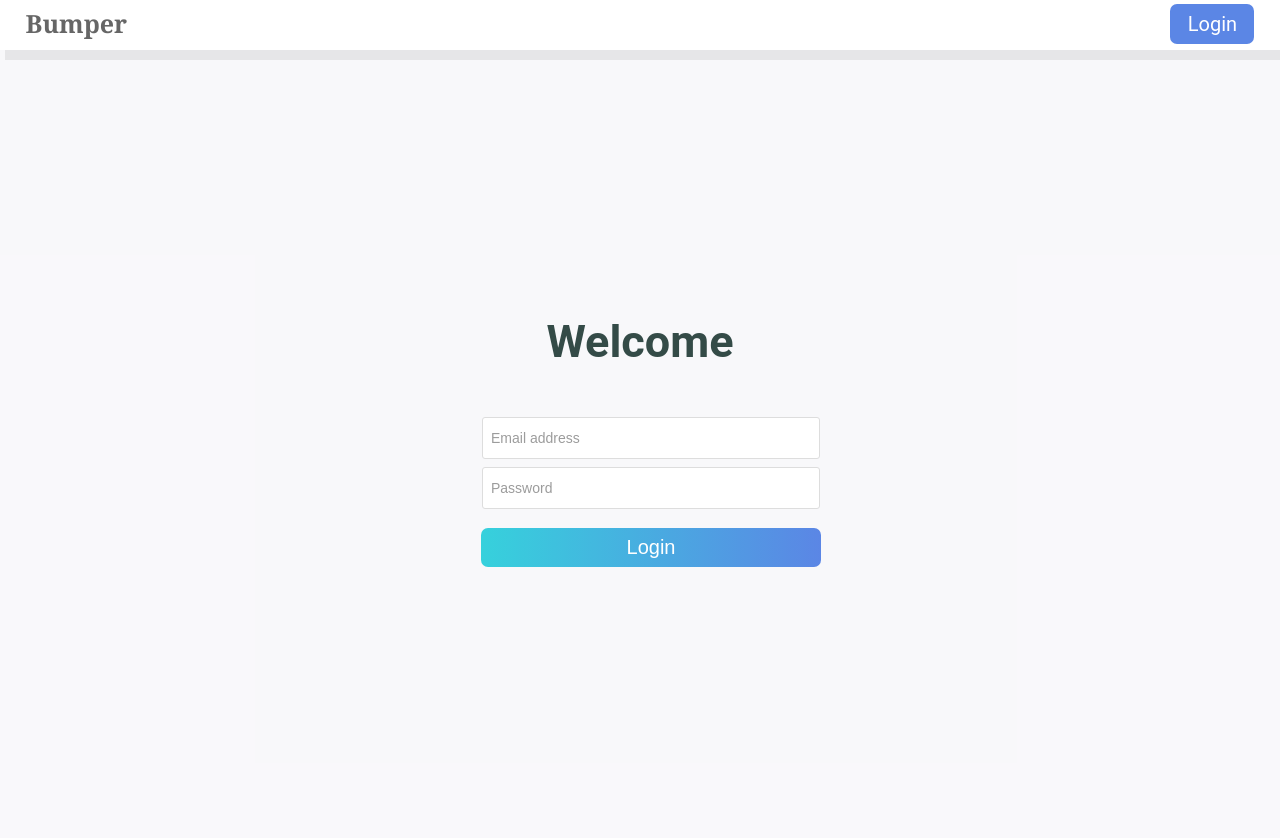
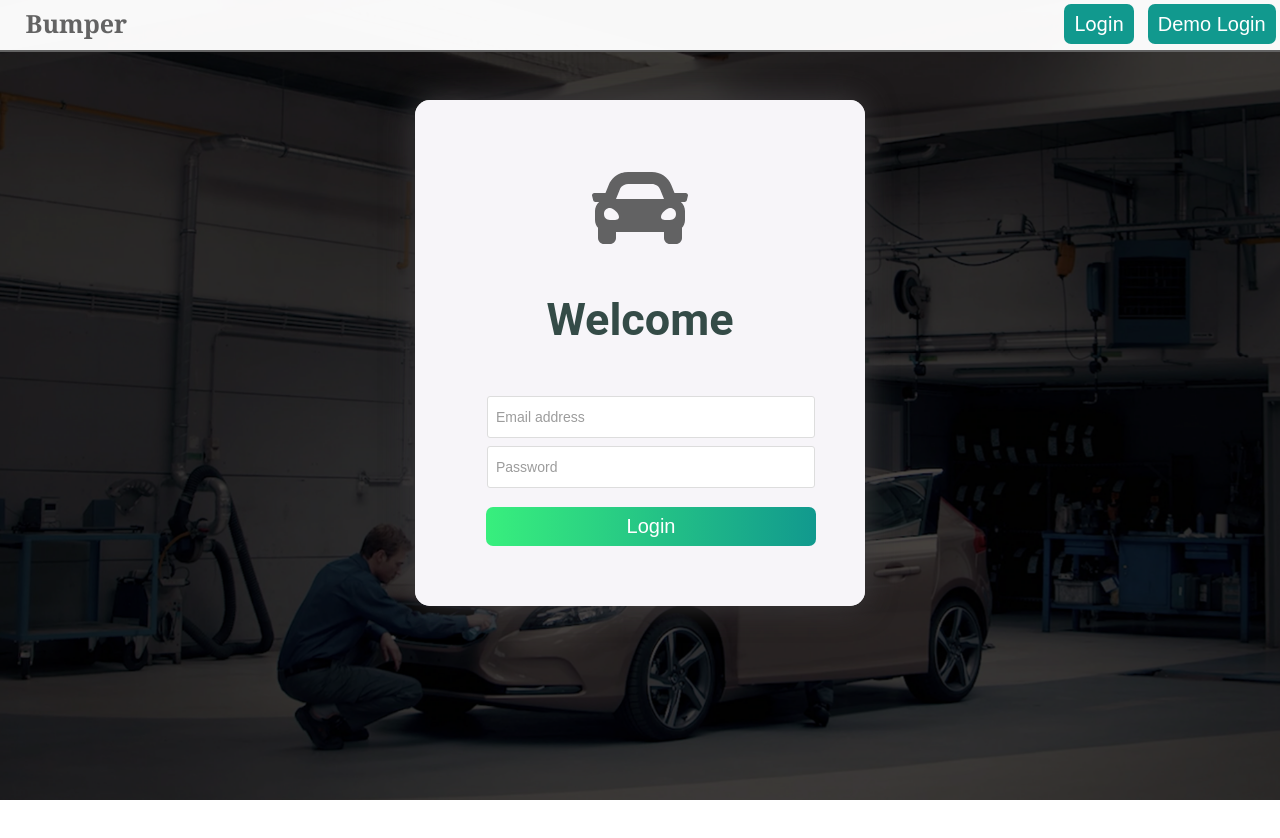
Before and after one commit to Akhtam/bumper, a React (Create React App) app in the folder frontend/: page /#/login in a window 1280 px wide. Shown: the top 838 px of the page. After the commit the page ends 800 px from the top, so only its background shows below. Built offline with nearby package versions, Linux system fonts and the light colour scheme.

Commit message:
style register login and edit pages

```diff
--- a/frontend/src/components/navbar/Navbar.js
+++ b/frontend/src/components/navbar/Navbar.js
@@ -1,11 +1,34 @@
 import React from "react";
 import { connect } from "react-redux";
-import { logout } from "../../actions/sessionActions";
+import { logout, login } from "../../actions/sessionActions";
 import { Link } from "react-router-dom";
 import "./Navbar.scss";
-import {dropdownFunction} from "../dropdown/dropdown";
+import { dropdownFunction } from "../dropdown/dropdown";
 
 class Navbar extends React.Component {
+  constructor(props) {
+    super(props);
+    this.state = {
+      email: "",
+      password: ""
+    };
+
+    this.demoLogin = this.demoLogin.bind(this);
+  }
+
+  demoLogin() {
+    const user = {
+      email: "demo@email.com",
+      password: "123456"
+    };
+    this.setState(user);
+    this.loginUser(user);
+  }
+
+  loginUser = user => {
+    this.props.login(user);
+  };
+
   logoutUser = e => {
     e.preventDefault();
     this.props.logout();
@@ -28,13 +51,15 @@ class Navbar extends React.Component {
                 ...
               </button>
               <ul id="myDropdown" className="dropdown-content">
-
-                  {this.props.role === "Provider" ? <li><Link
+                {this.props.role === "Provider" ? (
+                  <li>
+                    <Link
                       to={`/provider-dashboard/${this.props.businessId}/edit`}
                     >
                       <button>Edit</button>
-                  </Link></li> : null
-                  }
+                    </Link>
+                  </li>
+                ) : null}
 
                 <li>
                   <button onClick={this.logoutUser}>Logout</button>
@@ -42,8 +67,13 @@ class Navbar extends React.Component {
               </ul>
             </li>
           ) : (
+            <div className="login-buttons">
               <div className="login-button">
                 <Link to={"/login"}>Login </Link>
+              </div>
+              <button className="login-button" onClick={this.demoLogin}>
+                Demo Login{" "}
+              </button>
             </div>
           )}
         </div>
@@ -63,4 +93,4 @@ const mspt = state => {
   };
 };
 
-export default connect(mspt, { logout })(Navbar);
+export default connect(mspt, { logout, login })(Navbar);
--- a/frontend/src/components/navbar/Navbar.scss
+++ b/frontend/src/components/navbar/Navbar.scss
@@ -3,18 +3,20 @@
   flex-direction: row;
   align-items: center;
   justify-content: space-between;
-  padding: 0% 2% 0% 2%;
+  padding: 0% 2%;
   max-height: 50px;
-
-  box-sizing: border-box;
-  box-shadow: 5px 10px rgba(0, 0, 0, 0.6);
+background-color: rgba(255, 255, 255, 0.972);
+  border-bottom: 2px solid rgba(0, 0, 0, 0.6);
+  position: fixed;
+  width: 100%;
+  top: 0;
+  z-index: 10;
 
   h1 {
-    // color: black;
     color: rgba(0, 0, 0, 0.6);
     font-family: Cambria, Cochin, Georgia, Times, "Times New Roman", serif;
     font-size: 25px;
-    margin-right: 74px;
+    margin-right: 110px;
     margin-top: -18px;
   }
 
@@ -29,15 +31,14 @@
   }
 }
 
+.login-buttons {
+  display: flex;
+  margin-right: 30px;
+}
+
 .login-button {
-  // border: 1px solid black;
-  // border-radius: 4px;
-  // height: 40px;
-  // width: 150px;
-  // font-family: ArquitectaHeavy;
-  // font-size: 20px;
-  width: 68px;
-  padding: 8px;
+  padding: 8px 10px;
+  margin-left: 14px;
   border-radius: 7px;
   border: none;
   outline: none;
@@ -49,7 +50,11 @@
   justify-content: center;
   align-items: center;
 
-  background-color: #5b86e5;
+  background-color: #11998e;
+}
+
+.login-button:hover {
+  background-color: #38ef7d;
 }
 
 .login-button a {
@@ -67,7 +72,7 @@
   font-size: 56px;
   border: none;
   cursor: pointer;
-  margin-right: 5px;
+  margin-right: 43px;
   font-weight: 400;
   position: absolute;
   right: 12px;
@@ -84,7 +89,7 @@
   display: none;
   position: absolute;
   top: 32px;
-  right: 0;
+  right: 54px;
   background-color: #fff;
   border-radius: 3px;
   z-index: 25;
--- a/frontend/src/components/provider/provider.scss
+++ b/frontend/src/components/provider/provider.scss
@@ -20,7 +20,7 @@
 .provider-container {
 	display: flex;
 	width: 100%;
-    margin-top: 40px;
+    margin-top: 90px;
     justify-content: space-between;
 }
 
--- a/frontend/src/components/session/LoginForm.js
+++ b/frontend/src/components/session/LoginForm.js
@@ -2,6 +2,9 @@ import React, { Component } from 'react';
 import { connect } from 'react-redux';
 import { login } from '../../actions/sessionActions';
 import './login.scss'
+import { FontAwesomeIcon } from "@fortawesome/react-fontawesome";
+import { faCar } from "@fortawesome/free-solid-svg-icons";
+
 class LoginForm extends Component {
 	constructor(props) {
 		super(props);
@@ -39,37 +42,45 @@ class LoginForm extends Component {
 		// });
 
 		return (
-			<div className='container'>
-				<div className='login-box'>
-					<div className='top-box'>
-						<div className='title'>
+      <div className="container">
+        <div className="blur"> </div>
+        <div className="login-box">
+          <div className="top-box">
+            <div className="login-icon">
+              <FontAwesomeIcon
+                color="rgba(0, 0, 0, 0.6)"
+                size="6x"
+                icon={faCar}
+              />
+            </div>
+            <div className="title">
               <h2>Welcome</h2>
             </div>
 
             <form onSubmit={this.handleSubmit}>
-							<div className='textbox'>
+              <div className="textbox">
                 <input
-									placeholder='Email address'
-									className='user-input'
-									type='text'
+                  placeholder="Email address"
+                  className="user-input"
+                  type="text"
                   value={this.state.email}
-									onChange={this.updateInput('email')}
+                  onChange={this.updateInput("email")}
                 />
               </div>
-							<div className='textbox'>
+              <div className="textbox">
                 <input
-									className='user-input'
-									placeholder='Password'
-									type='password'
+                  className="user-input"
+                  placeholder="Password"
+                  type="password"
                   value={this.state.password}
-									onChange={this.updateInput('password')}
+                  onChange={this.updateInput("password")}
                 />
               </div>
               <div>
                 <input
-									type='submit'
-									className='form-button button'
-									value='Login'
+                  type="submit"
+                  className="form-button button"
+                  value="Login"
                 />
               </div>
 
--- a/frontend/src/components/session/OwnerSignupForm.js
+++ b/frontend/src/components/session/OwnerSignupForm.js
@@ -68,49 +68,50 @@ class OwnerSignupForm extends Component {
 
 	render() {
 		return (
-			<div className='container'>
-				<div className='login-box'>
-					<div className='top-box'>
-						<div className='login-icon'>
+      <div className="container">
+        <div className="blur"> </div>
+        <div className="login-box">
+          <div className="top-box">
+            <div className="login-icon">
               <FontAwesomeIcon
-								color='rgba(0, 0, 0, 0.6)'
-								size='6x'
+                color="rgba(0, 0, 0, 0.6)"
+                size="6x"
                 icon={faCar}
               />
             </div>
             <form onSubmit={this.handleSubmit}>
-							<div className='title'>
+              <div className="title">
                 <h4>Service Driven</h4>
               </div>
-							<div className='textbox'>
+              <div className="textbox">
                 <input
-									type='text'
+                  type="text"
                   value={this.state.name}
-									onChange={this.update('name')}
-									placeholder='Name'
+                  onChange={this.update("name")}
+                  placeholder="Name"
                 />
               </div>
-							<div className='textbox'>
+              <div className="textbox">
                 <input
-									type='text'
+                  type="text"
                   value={this.state.email}
-									onChange={this.update('email')}
-									placeholder='Email'
+                  onChange={this.update("email")}
+                  placeholder="Email"
                 />
               </div>
-							<div className='textbox'>
+              <div className="textbox">
                 <input
-									type='password'
+                  type="password"
                   value={this.state.password}
-									onChange={this.update('password')}
-									placeholder='Password'
+                  onChange={this.update("password")}
+                  placeholder="Password"
                 />
               </div>
               <div>
                 <input
-									type='submit'
-									value='Sign Up'
-									className='form-button button'
+                  type="submit"
+                  value="Sign Up"
+                  className="form-button button"
                 />
               </div>
               {this.renderErrors()}
--- a/frontend/src/components/session/login.scss
+++ b/frontend/src/components/session/login.scss
@@ -7,15 +7,44 @@
   background-position: center;
   position: relative;
   z-index: 1;
-	background-color: rgba(248, 247, 250, 0.884);
+  background-color: #108dc7;
+  overflow: hidden;
+
+  background-size: 100vw 100vw;
+
+  background: url(../../assets/images/newWallpaper.webp) no-repeat fixed;
+  -webkit-background-size: cover;
+  -moz-background-size: cover;
+  -o-background-size: cover;
+  background-position: 0% 230%;
+
+  .blur {
+  position: fixed;
+  top: 0;
+  bottom: 0;
+  right: 0;
+  left: 0;
+  background: rgba(0, 0, 0, 0.7);
+  z-index: 0;
+}
 
   .login-box {
-		width: 500px;
-		margin-top: 3%;
-		margin: auto;
+	width: 450px;
+	height: fit-content;
+    margin: 100px auto;
+	border-radius: 15px;
+	      background-color: rgba(248, 247, 250, 0.938);
+
+
+    -webkit-box-shadow: -1px 0px 31px 0px rgba(61, 59, 61, 1);
+    -moz-box-shadow: -1px 0px 31px 0px rgba(61, 59, 61, 1);
+    box-shadow: -1px 0px 31px 0px rgba(61, 59, 61, 1);
+    overflow: hidden;
+    z-index: 10;
 
     .top-box {
-			padding: 60px 80px;
+      padding: 60px;
+      background-color: rgba(248, 247, 250, 0.938);
     }
 
     .title {
@@ -26,7 +55,7 @@
 
       font-size: 30px;
 
-			font-family: 'Roboto', sans-serif;
+      font-family: "Roboto", sans-serif;
 
       h1 {
         font-weight: bold;
@@ -79,20 +108,29 @@
   margin-top: 15px;
   margin-right: auto;
   margin-left: 11px;
-	margin-bottom: 55px;
   color: white;
 }
 
 .form-button {
-	background: linear-gradient(to right, #36d1dc, #5b86e5) !important;
+  background: #11998e; /* fallback for old browsers */
+  background: -webkit-linear-gradient(
+    to right,
+    #38ef7d,
+    #11998e
+  ); /* Chrome 10-25, Safari 5.1-6 */
+  background: linear-gradient(
+    to right,
+    #38ef7d,
+    #11998e
+  ); /* W3C, IE 10+/ Edge, Firefox 16+, Chrome 26+, Opera 12+, Safari 7+ */
 
   &:hover {
-	background: linear-gradient(to right, #36d1dc, #5b97e5) !important;
+    background: linear-gradient(to right, #11998e, #38ef7d) !important;
   }
 }
 
 .login-icon {
-    svg {
-        margin-left: 32%;
+  display: flex;
+  align-items: center;
+  justify-content: center;
 }
-}
--- a/frontend/src/components/session/signup.scss
+++ b/frontend/src/components/session/signup.scss
@@ -1,9 +1,44 @@
-.signup-form-container {
+.edit-form-container {
   display: flex;
   justify-content: center;
   font-family: "Roboto", sans-serif;
-  background-color: rgba(248, 247, 250, 0.884);
   height: 100%;
+
+  background-size: 100vw 100vw;
+
+  -webkit-background-size: cover;
+  -moz-background-size: cover;
+  -o-background-size: cover;
+  background-position: 0% 230%;
+}
+
+.blur {
+  position: fixed;
+  top: 0;
+  bottom: 0;
+  right: 0;
+  left: 0;
+  background: rgba(195, 195, 195, 0.7);
+  z-index: 0;
+}
+
+.provider-login-box {
+  width: 500px;
+  margin: 90px auto;
+  border-radius: 15px;
+  z-index: 2;
+
+  -webkit-box-shadow: -1px 0px 31px 0px rgba(61, 59, 61, 1);
+  -moz-box-shadow: -1px 0px 31px 0px rgba(61, 59, 61, 1);
+  box-shadow: -1px 0px 31px 0px rgba(61, 59, 61, 1);
+  overflow: hidden;
+  background-color: rgba(248, 247, 250, 0.938);
+
+  .provider-top-box {
+    padding: 40px 60px;
+    // margin-top: 75px;
+    background-color: rgba(248, 247, 250, 0.938);
+  }
 }
 
 input {
```
Also changed, not shown: frontend/src/components/provider/EditBusiness.js (+54 -37 lines), frontend/src/components/session/ProviderSignupForm.js (+44 -31 lines). Lines whose indentation alone changed are shown as unchanged.
